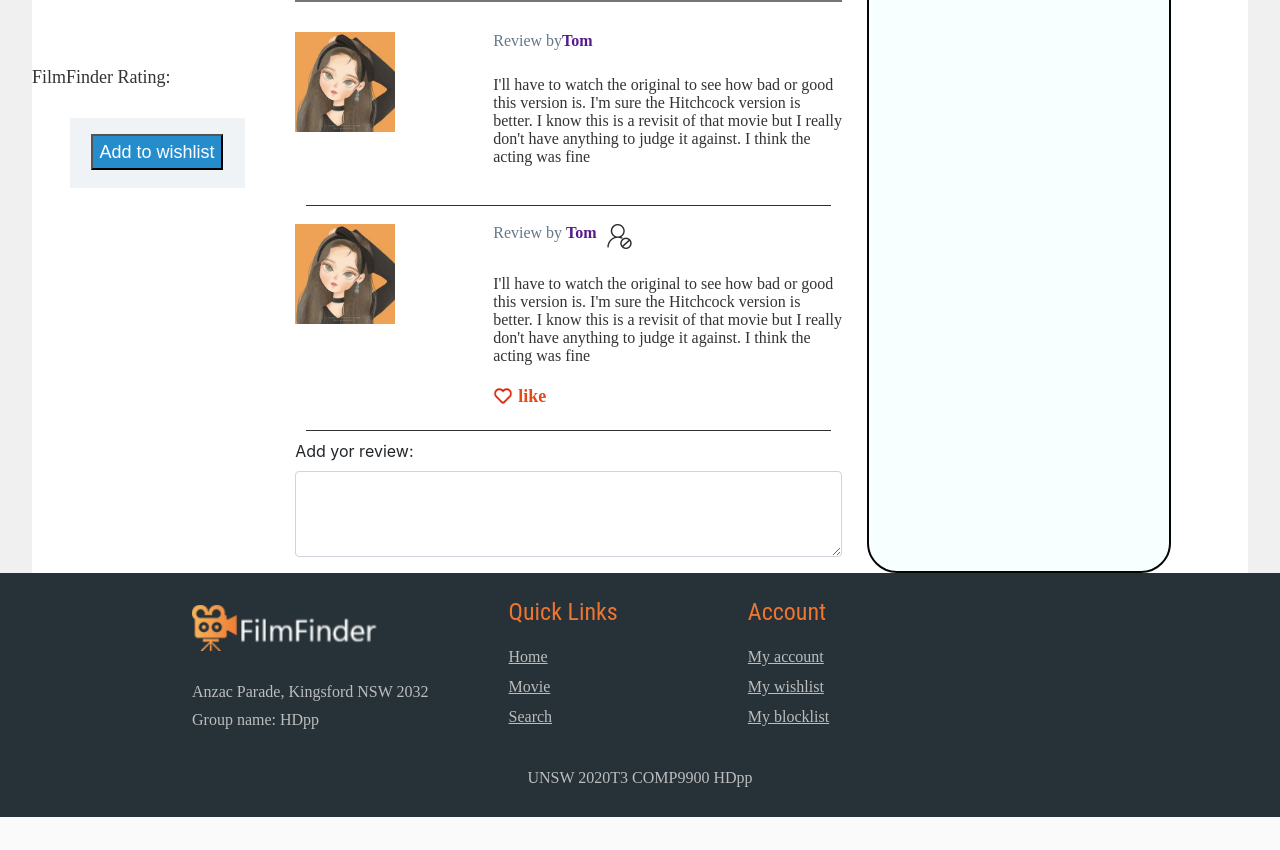
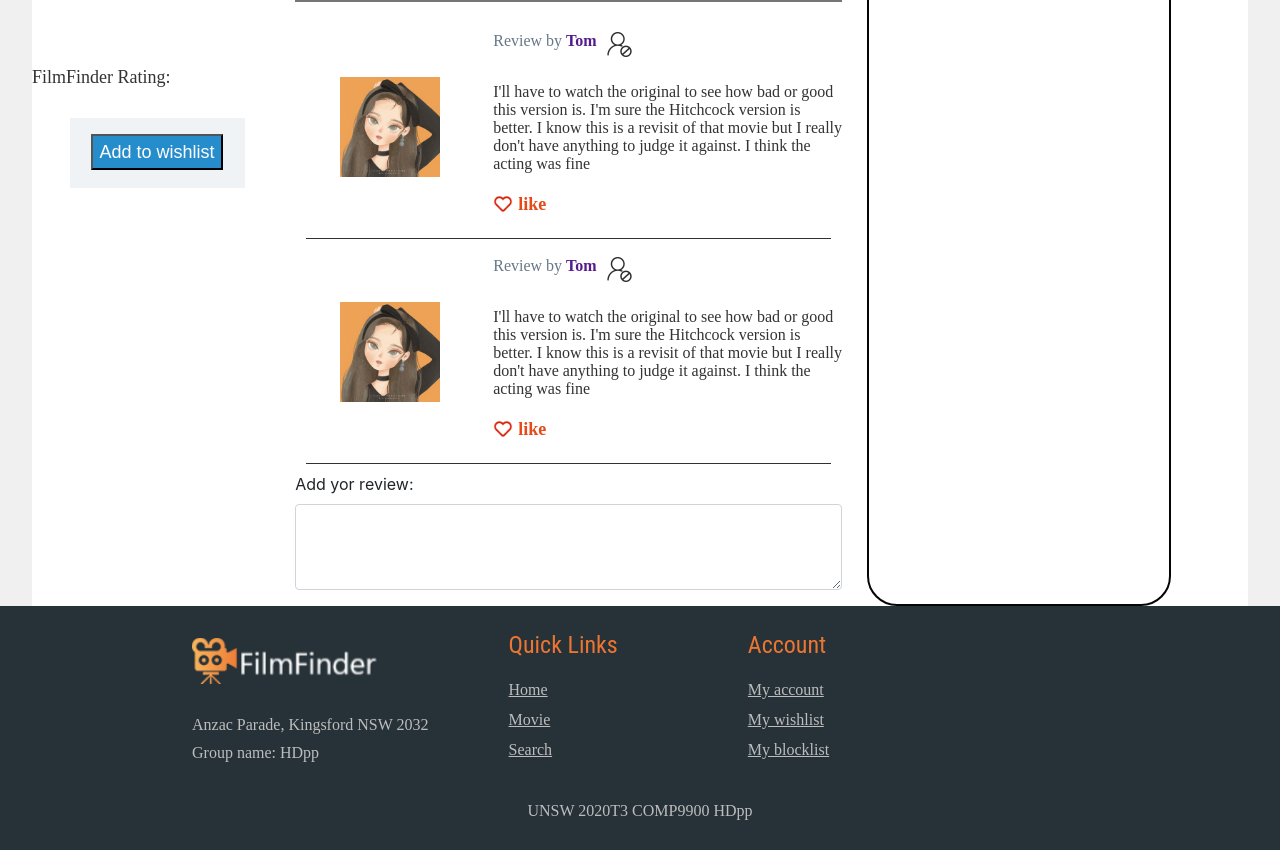
Before and after one commit to Kevin-zry/COMP9900-Project, a Flask app: template Sprint 1/filmFinder/templates/film.html in a window 1280 px wide. Shown: the part 714-1564 px from the top of the page. Before the commit the page ends 1531 px from the top, so only its background shows below. Run offline with Flask 2, Linux system fonts and the light colour scheme; the template is opened without the code that fills it, so the values that code supplies are empty; parts of the project's set-up code (start-up, migrations or seed data) failed here and were passed over.

Commit message:
Add files via upload

```diff
--- a/Sprint 1/filmFinder/templates/film.html
+++ b/Sprint 1/filmFinder/templates/film.html
@@ -82,42 +82,61 @@
 							<div class="detail-subtitle">REVIEW</div>
 							<div class="detail-review-content">
 								<div class="detail-review-icon">
-									<div class="review-icon"><img style="height:100px;width:100px;" src="../static/profile_pics/default.jpg">
+									<div class="review-icon">
+										<img style="height:100px;width:100px;margin:100% 0 0 100%" src="../static/profile_pics/default.jpg">
 									</div>
 								</div>
 								<div class="detail-review-word">
-									<div class="review-name">Review by
-										<a href=""> Tom</a>
+									<div class="review-name">
+										<div class="name">Review by <a href=""> Tom</a ></div>
+										<div class="button">
+											<a href=" ">
+												<div class="button-img" title="Block this user"></div>
+											</a >
+										</div>
 									</div>
 									<div class="review-content">
 										<p>
 											I'll have to watch the original to see how bad or good this version is. I'm sure the Hitchcock version is better. I know this is a revisit of that movie but I really don't have anything to judge it against. I think the acting was fine
-										</p>
+										</p >
+									</div>
+									<div class="button-like" title="Like this comment">
+										<a href="">
+											<div class="like-img"></div>
+										</a >
+										<div class="like-word">like</div>
 									</div>
 								</div>
 							</div>
+
 							<hr />
 							<div class="detail-review-content">
 								<div class="detail-review-icon">
 									<div class="review-icon">
-										<img style="height:100px;width:100px;" src="../static/profile_pics/default.jpg">
+										<img style="height:100px;width:100px;margin:100% 0 0 100%;" src="../static/profile_pics/default.jpg">
 									</div>
 								</div>
 								<div class="detail-review-word">
 									<div class="review-name">
-									 <div class="name">Review by <a href=""> Tom</a ></div>
-									 <div class="button"><a href=" "><div class="button-img" title="Block this user"></div></a ></div>
+										<div class="name">Review by <a href=""> Tom</a ></div>
+										<div class="button">
+											<a href=" ">
+												<div class="button-img" title="Block this user"></div>
+											</a >
+										</div>
 									</div>
 									<div class="review-content">
-									 <p>
-									  I'll have to watch the original to see how bad or good this version is. I'm sure the Hitchcock version is better. I know this is a revisit of that movie but I really don't have anything to judge it against. I think the acting was fine
-									 </p >
+										<p>
+											I'll have to watch the original to see how bad or good this version is. I'm sure the Hitchcock version is better. I know this is a revisit of that movie but I really don't have anything to judge it against. I think the acting was fine
+										</p >
 									</div>
 									<div class="button-like" title="Like this comment">
-									 <a href=""><div class="like-img"></div></a >
-									 <div class="like-word">like</div>
+										<a href="">
+											<div class="like-img"></div>
+										</a >
+										<div class="like-word">like</div>
 									</div>
-								   </div>
+								</div>
 							</div>
 							<hr />
 							<div class="bootstrapiso">
@@ -134,7 +153,6 @@
 					style="border: 2px solid rgb(5, 5, 5);
 							border-radius: 30px;
 							padding:25px 10px;
-							background-color:rgba(240, 255, 255, 0.5);
 							">
 						<div class="detail-recom-title">
 							You may also like
```
Also changed, not shown: Sprint 1/filmFinder/templates/home.html (+25 -6 lines).
